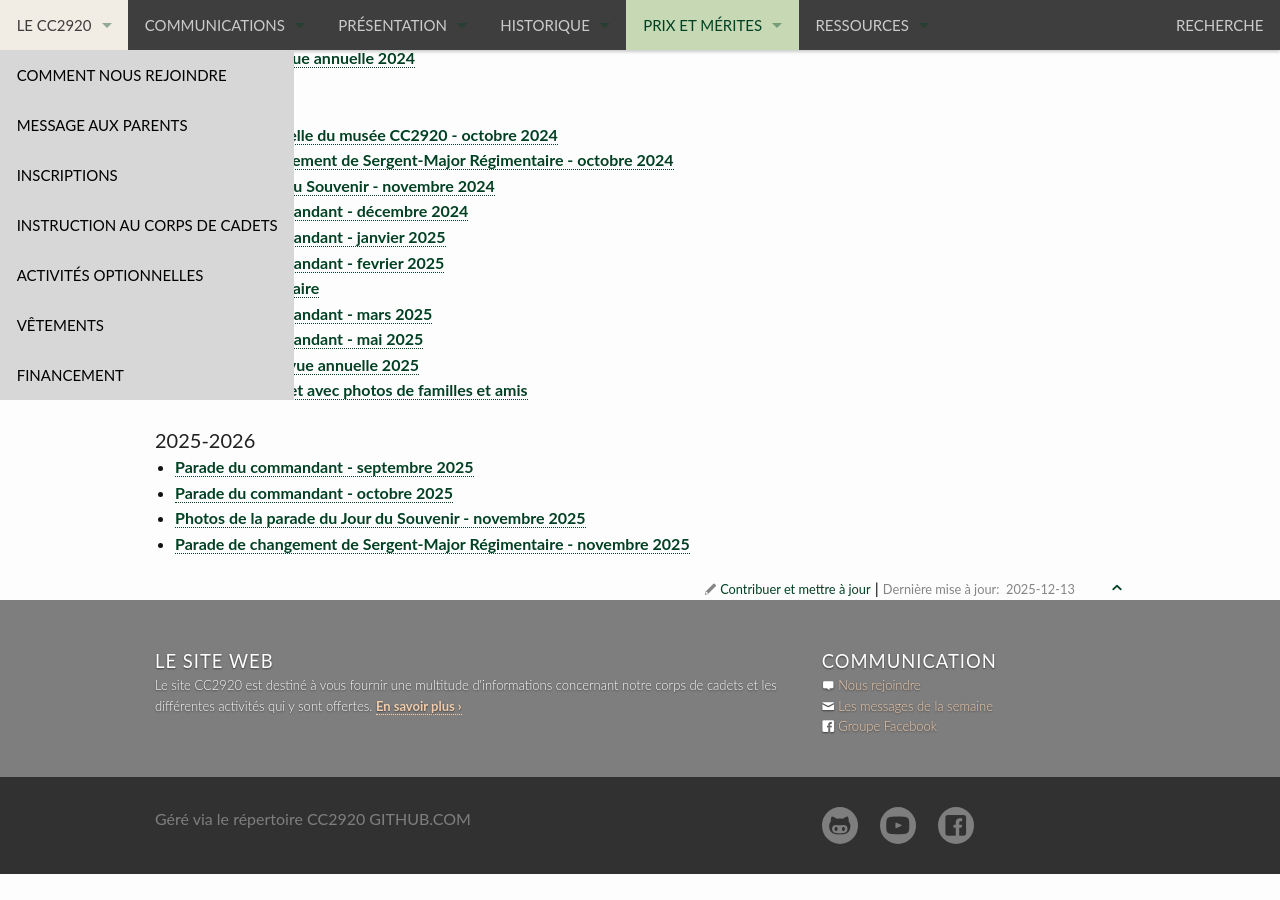
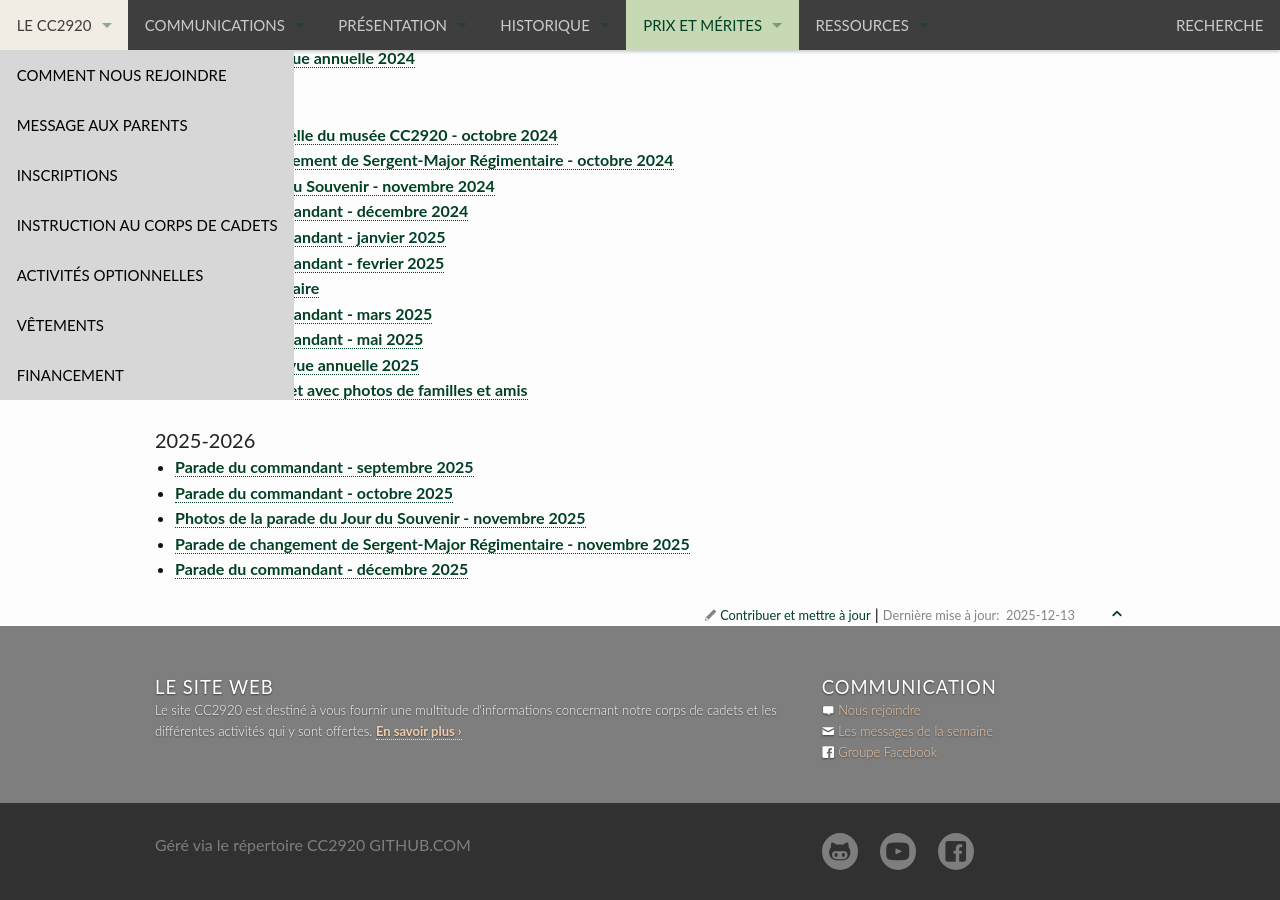
Before and after one commit to CC2920/web, a Jekyll site: the page built from _prix/photos.md, in a window 1280 px wide and 900 px high, scrolled down 5133 px. Built offline with Jekyll 4.4.1, drawn with Linux system fonts in a browser that asks for light colours; before the commit the page ends 6007 px from its top, so only the background shows below that.

Commit message:
Ajouter les photos de la parade du commandant décembre 2025

```diff
--- a/_prix/photos.md
+++ b/_prix/photos.md
@@ -195,7 +195,8 @@ title: "Galerie de photos"
   *  [Album complet avec photos de familles et amis](https://photos.app.goo.gl/fq8qBiCxWUCiGzDd8)
 
 #### 2025-2026
-* [Parade du commandant - septembre  2025](https://photos.app.goo.gl/KCox2AySGK2NrzPo8)
-* [Parade du commandant - octobre  2025](https://photos.app.goo.gl/dY6EEpRN4QPeWUcY7)
+* [Parade du commandant - septembre 2025](https://photos.app.goo.gl/KCox2AySGK2NrzPo8)
+* [Parade du commandant - octobre 2025](https://photos.app.goo.gl/dY6EEpRN4QPeWUcY7)
 * [Photos de la parade du Jour du Souvenir - novembre 2025](https://photos.app.goo.gl/9ukYK2eb17dJxgAG9)
 * [Parade de changement de Sergent-Major Régimentaire - novembre 2025](https://photos.app.goo.gl/5oQDEt1nJi7cnh8d7)
+* [Parade du commandant - décembre 2025](https://photos.app.goo.gl/nT86Yr18J16B7Tg79)
```
